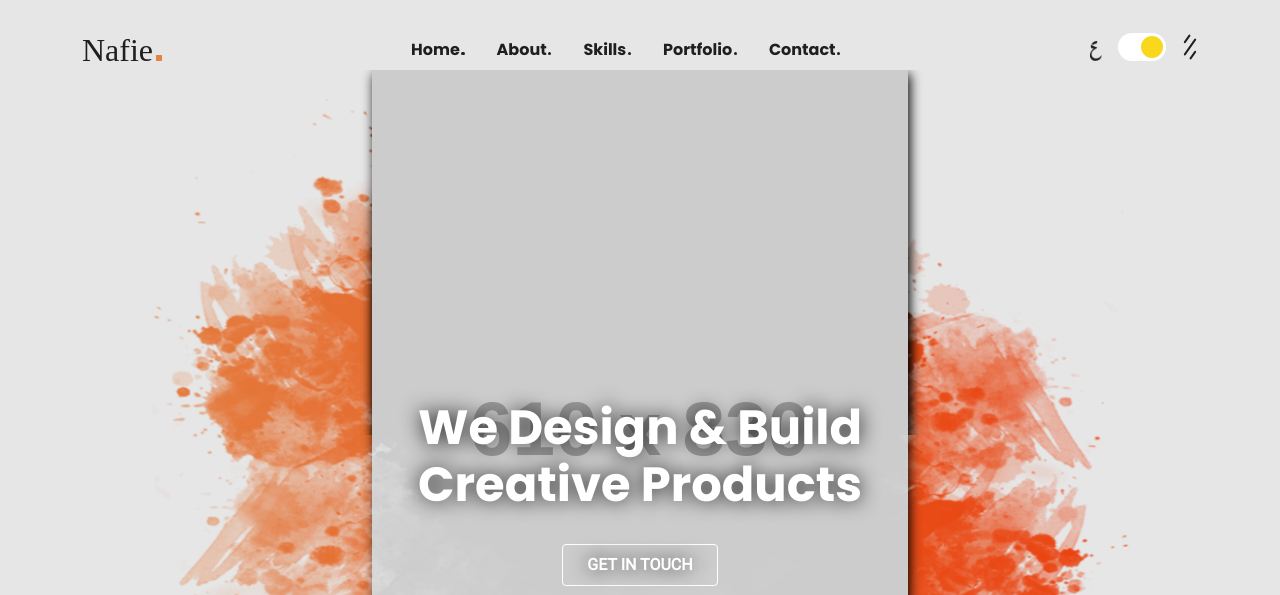
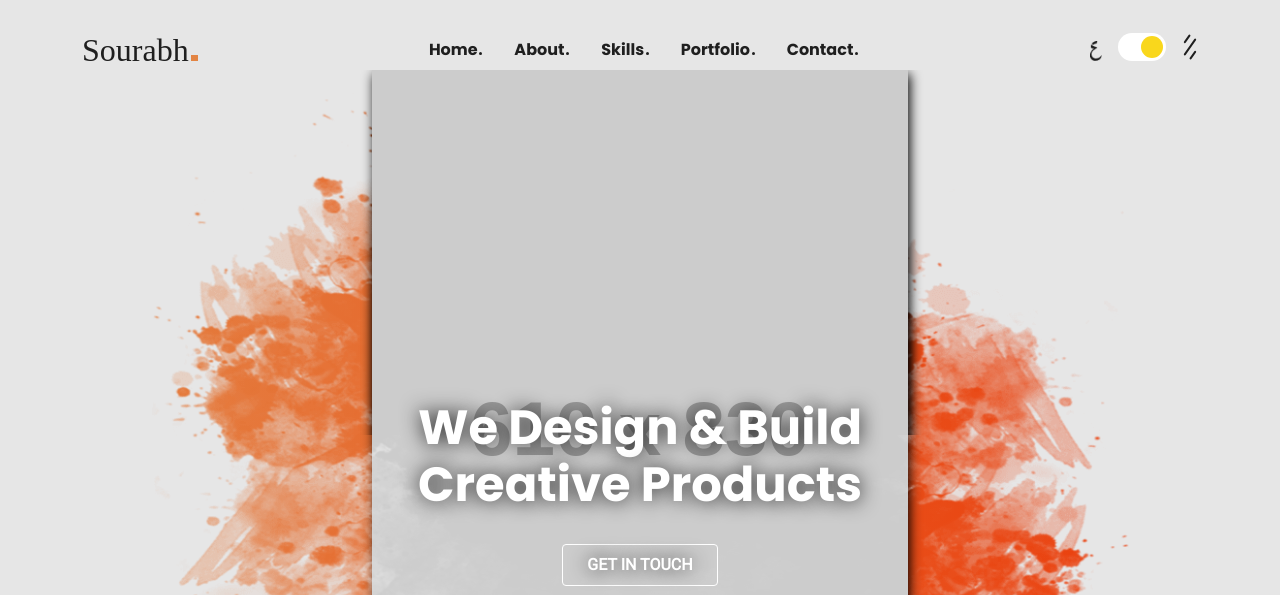
Before and after one commit to sourabhsen/websiteProject, a plain HTML site: page index.html in a window 1280 px wide. Shown: the top 595 px of the page. Drawn offline with Linux system fonts and the light colour scheme; placeholder pictures from the web are drawn by us; a web font is replaced by a local one.

Commit message:
first change

```diff
--- a/index.html
+++ b/index.html
@@ -4,11 +4,11 @@
     <meta charset="UTF-8">
     <meta http-equiv="X-UA-Compatible" content="IE=edge">
     <meta name="viewport" content="width=device-width, initial-scale=1.0">
-    <meta name="description" content="Nafie develops the best quality website that serves for the long-term. Well-documented, clean, easy and elegant interface helps any non-technical clients.">
+    <meta name="description" content="sourabh develops the best quality website that serves for the long-term. Well-documented, clean, easy and elegant interface helps any non-technical clients.">
     <meta name="keywords" content="portfolio, agency, business, clean, company, corporate, creative, gallery, rtl, modern, photography, vue, vuejs, responsive, sass">
 
     <!-- title of the browser tab -->
-    <title>Nafie - HTML Portfolio Template</title>
+    <title>Sourabh - HTML Portfolio Template</title>
 
     <!-- favicon -->
     <link rel="icon" href="assets/favicon.ico">
@@ -52,7 +52,7 @@
           <div class="container">
             <!-- logo -->
             <div class="logo" title="Nafie">
-              <h1><a href="index.html">Nafie</a></h1>
+              <h1><a href="index.html">Sourabh</a></h1>
             </div>
 
             <!-- nav links -->
```
